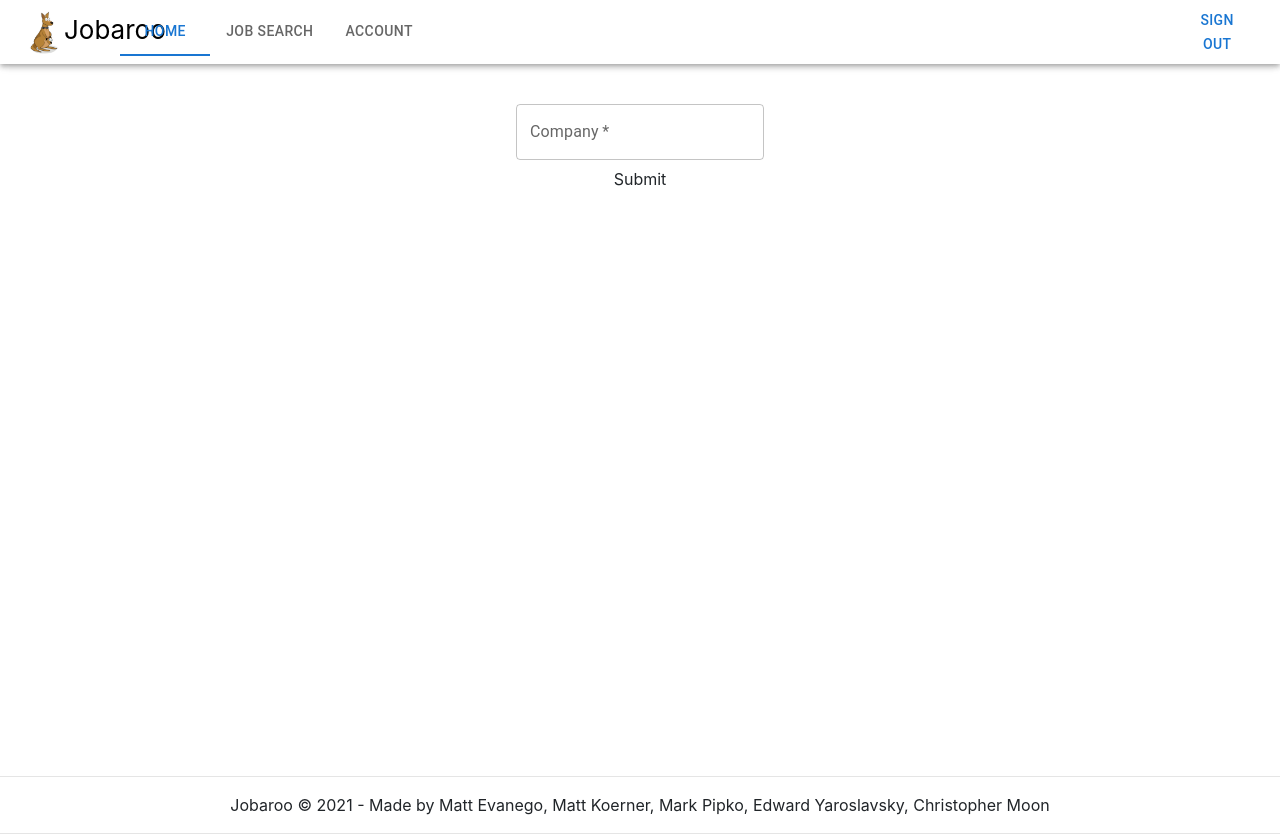
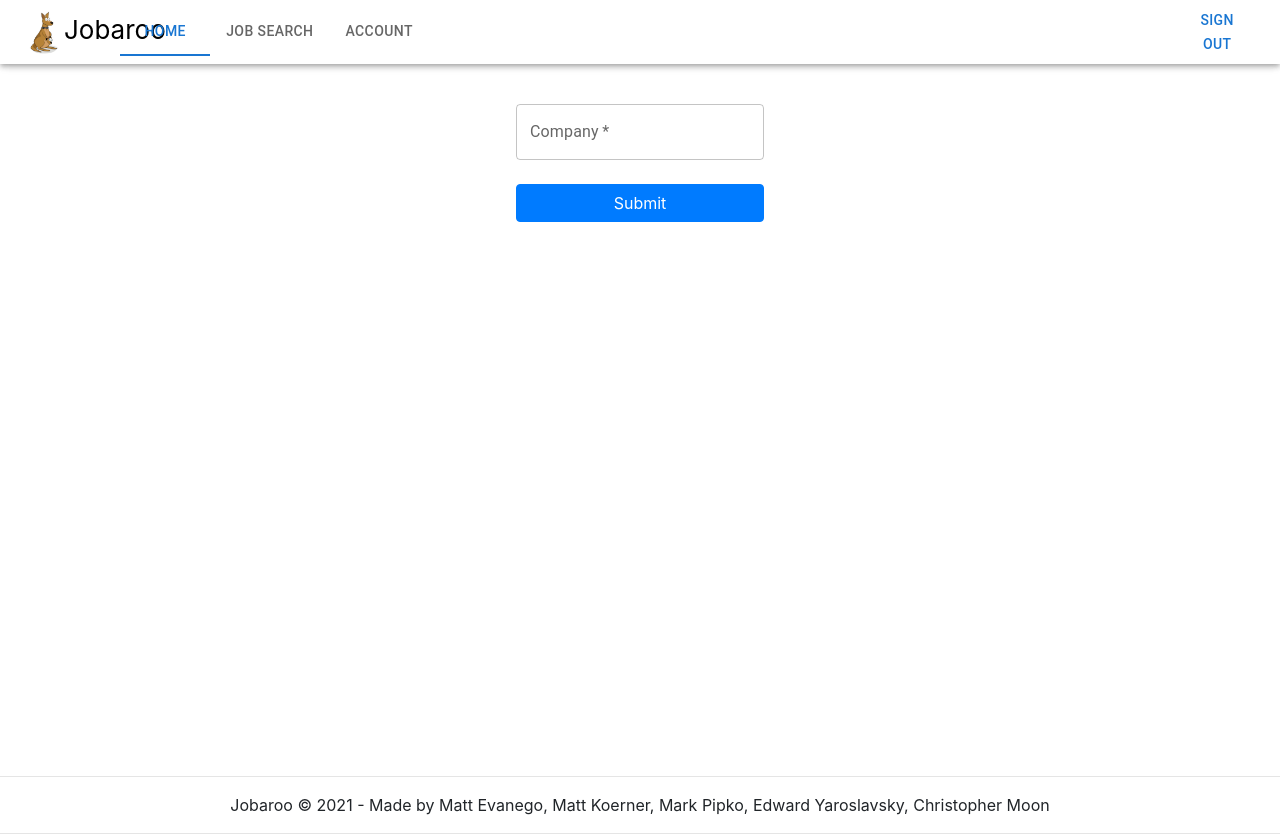
Before and after one commit to markpipko/CS-554-Final-Project, a React (Create React App) app in the folder client/: page /home in a window 1280 px wide. Built offline with nearby package versions, Linux system fonts and the light colour scheme; no server answers; the database is empty; sample sign-in values are in the browser's storage.

Commit message:
Update HomeSeeker.js

```diff
--- a/client/src/Components/HomeSeeker.js
+++ b/client/src/Components/HomeSeeker.js
@@ -91,7 +91,8 @@ function HomeSeeker() {
 						required
 					/>
 				</FormGroup>
-        <Button type="submit" variant="contained" onClick={(e) => search(e)}>
+        <br/>
+        <Button type="submit" onClick={(e) => search(e)}>
 					Submit
 				</Button>
     </FormControl>
```
